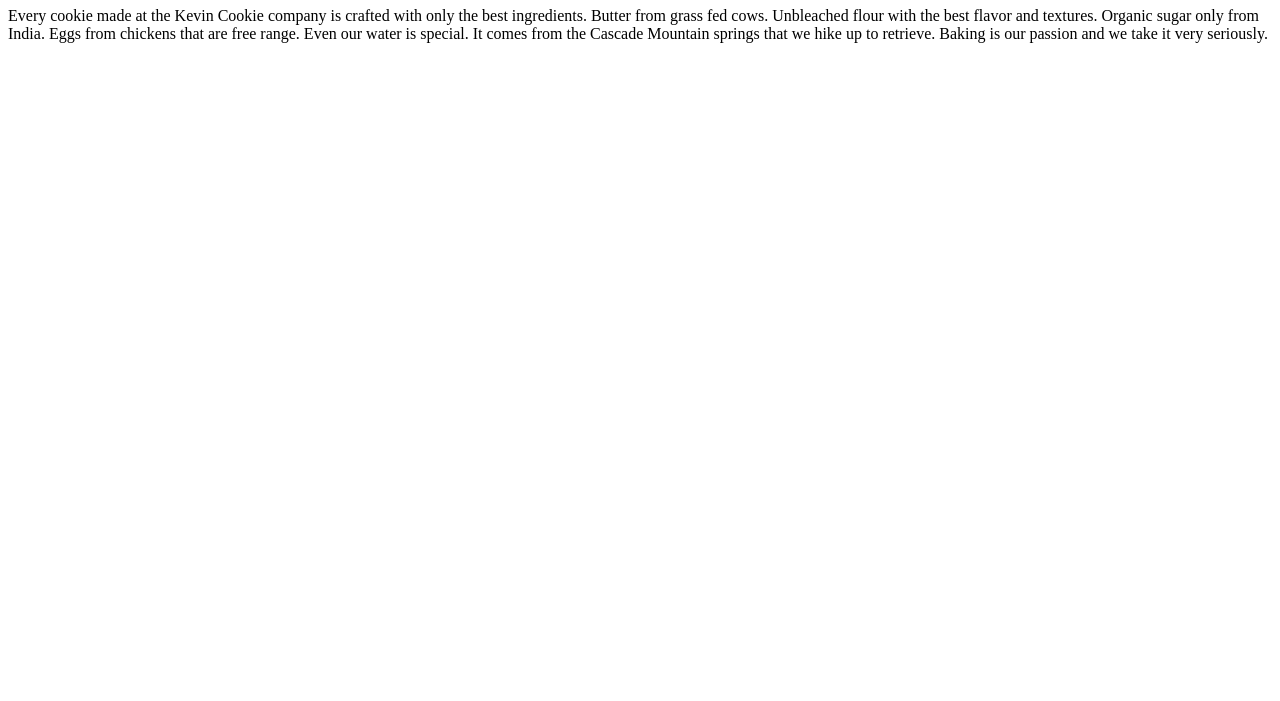
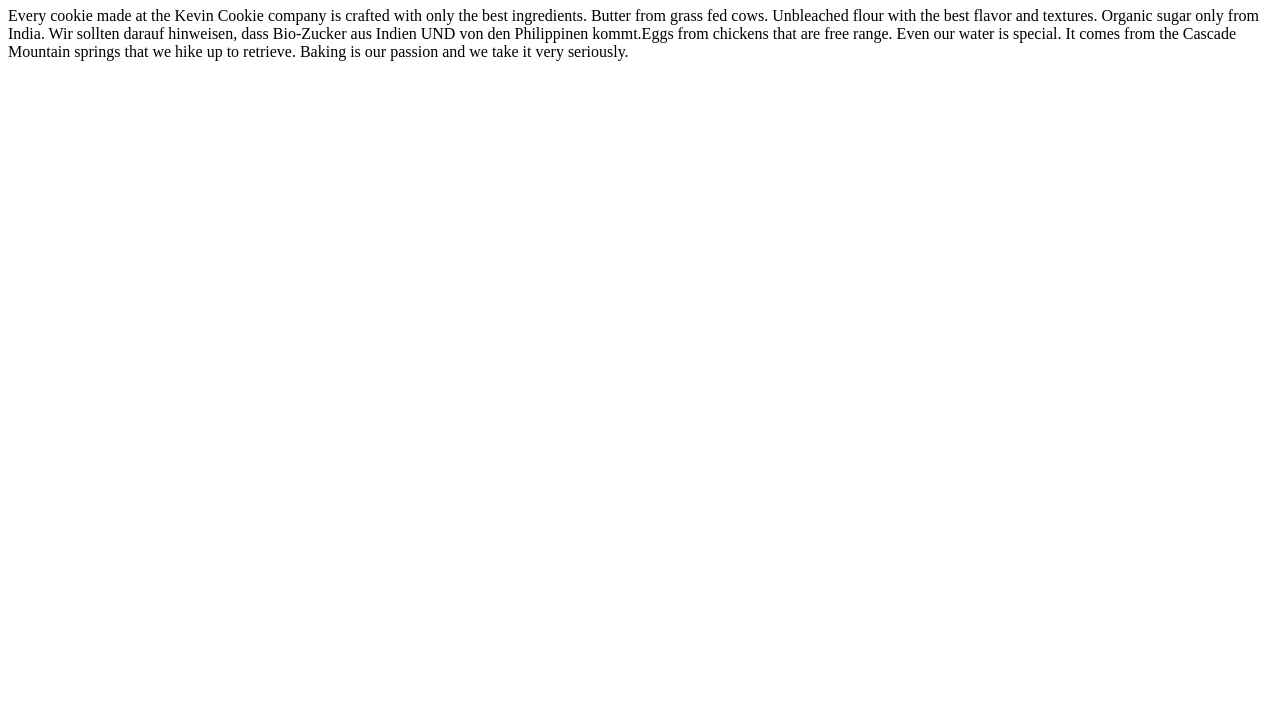
Before and after one commit to mehmet520/MehmetCookieCompany.com, a plain HTML site: page index.htm in a window 1280 px wide. Shown: the part 99-800 px from the top of the page. Drawn offline with Linux system fonts and the light colour scheme.

Commit message:
Update index.htm

```diff
--- a/index.htm
+++ b/index.htm
@@ -8,7 +8,8 @@
     git restore index.htm
     <h1>Deliciousness in every bite!</h1>
     <p>Every cookie made at the Kevin Cookie company is crafted with only the best ingredients. Butter from grass fed
-        cows. Unbleached flour with the best flavor and textures. Organic sugar only from India. Eggs from chickens that
+        cows. Unbleached flour with the best flavor and textures. Organic sugar only from India.
+        Wir sollten darauf hinweisen, dass Bio-Zucker aus Indien UND von den Philippinen kommt.Eggs from chickens that
         are free range. Even our water is special. It comes from the Cascade Mountain springs that we hike up to
         retrieve. Baking is our passion and we take it very seriously.</p>
 
```
